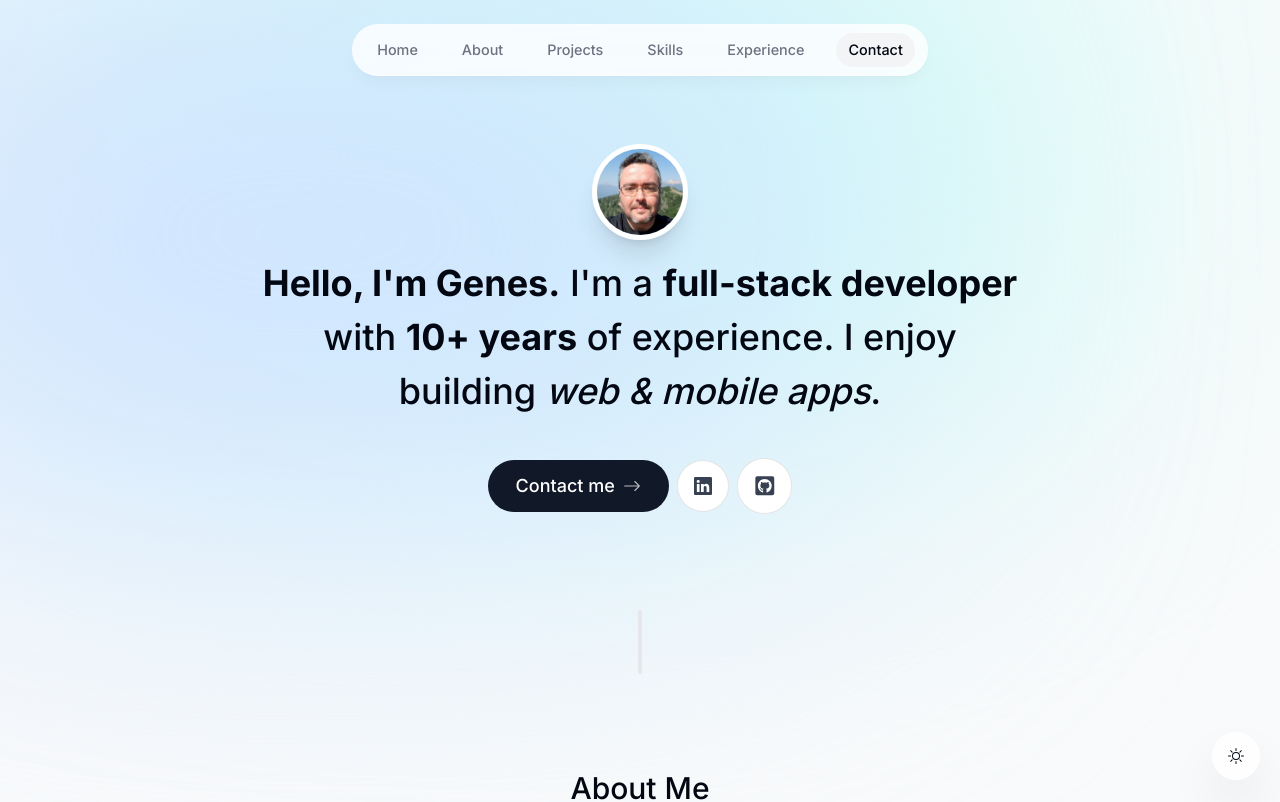
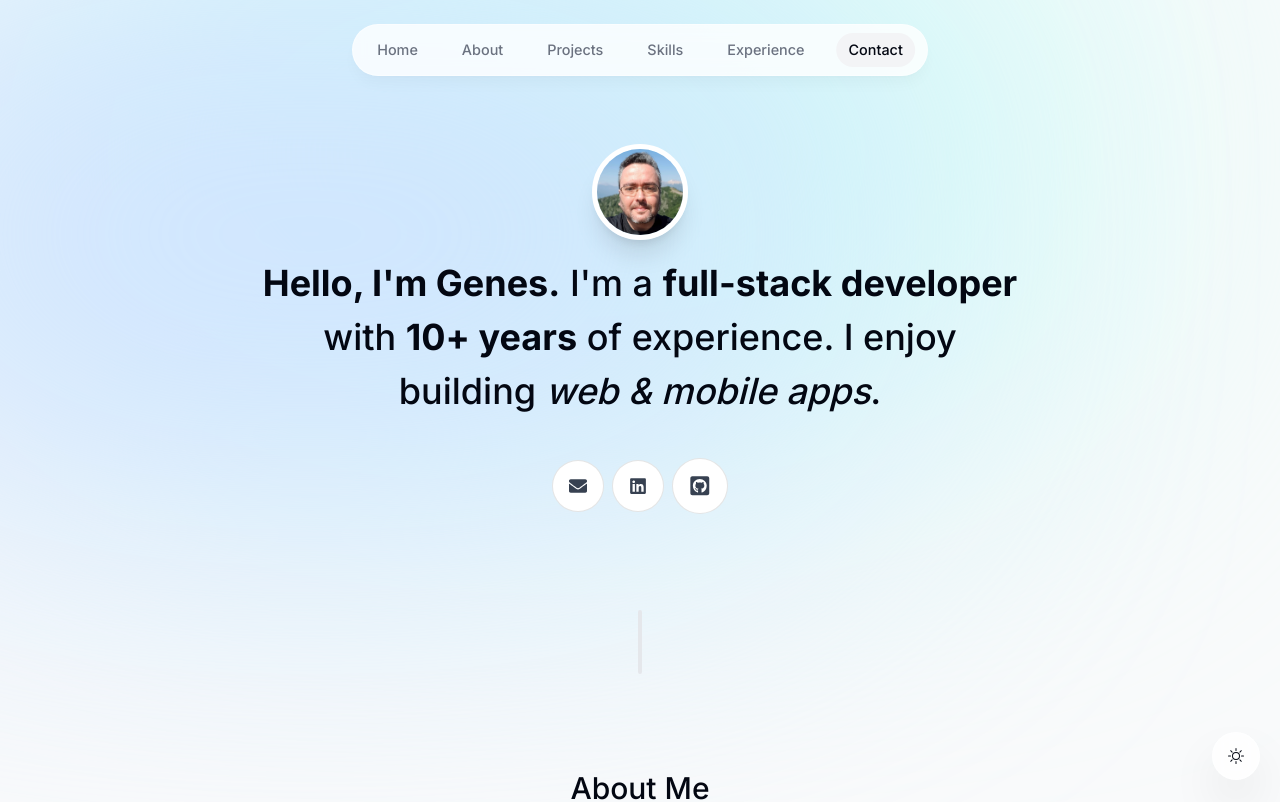
Before and after one commit to genesluna/Portfolio, a Next.js app: page / in a window 1280 px wide. Shown: the top 802 px of the page. Built offline with nearby package versions, Linux system fonts and the light colour scheme; no server answers.

Commit message:
Changed icons and layout

```diff
--- a/components/intro.tsx
+++ b/components/intro.tsx
@@ -1,14 +1,13 @@
 "use client";
 
+import { FaGithubSquare, FaLinkedin, FaEnvelope } from "react-icons/fa";
+import { motion } from "framer-motion";
 import Image from "next/image";
+import Link from "next/link";
 import React from "react";
-import { motion } from "framer-motion";
-import Link from "next/link";
-import { BsArrowRight, BsLinkedin } from "react-icons/bs";
-import { HiDownload } from "react-icons/hi";
-import { FaGithubSquare } from "react-icons/fa";
+
+import { useActiveSectionContext } from "@/context/active-section-context";
 import { useSectionInView } from "@/lib/hooks";
-import { useActiveSectionContext } from "@/context/active-section-context";
 
 export default function Intro() {
   const { ref } = useSectionInView("Home", 0.5);
@@ -64,14 +63,13 @@
       >
         <Link
           href="#contact"
-          className="flex items-center gap-2 py-3 text-white transition bg-gray-900 rounded-full outline-none group px-7 focus:scale-110 hover:scale-110 hover:bg-gray-950 active:scale-105"
+          className="bg-white p-4 text-gray-700 hover:text-gray-950 flex items-center gap-2 rounded-full focus:scale-[1.15] hover:scale-[1.15] active:scale-105 transition cursor-pointer borderBlack dark:bg-white/10 dark:text-white/60"
           onClick={() => {
             setActiveSection("Contact");
             setTimeOfLastClick(Date.now());
           }}
         >
-          Contact me{" "}
-          <BsArrowRight className="transition opacity-70 group-hover:translate-x-1" />
+          <FaEnvelope />
         </Link>
 
         <a
@@ -79,7 +77,7 @@
           href="https://www.linkedin.com/in/genes-luna/"
           target="_blank"
         >
-          <BsLinkedin />
+          <FaLinkedin />
         </a>
 
         <a
```
